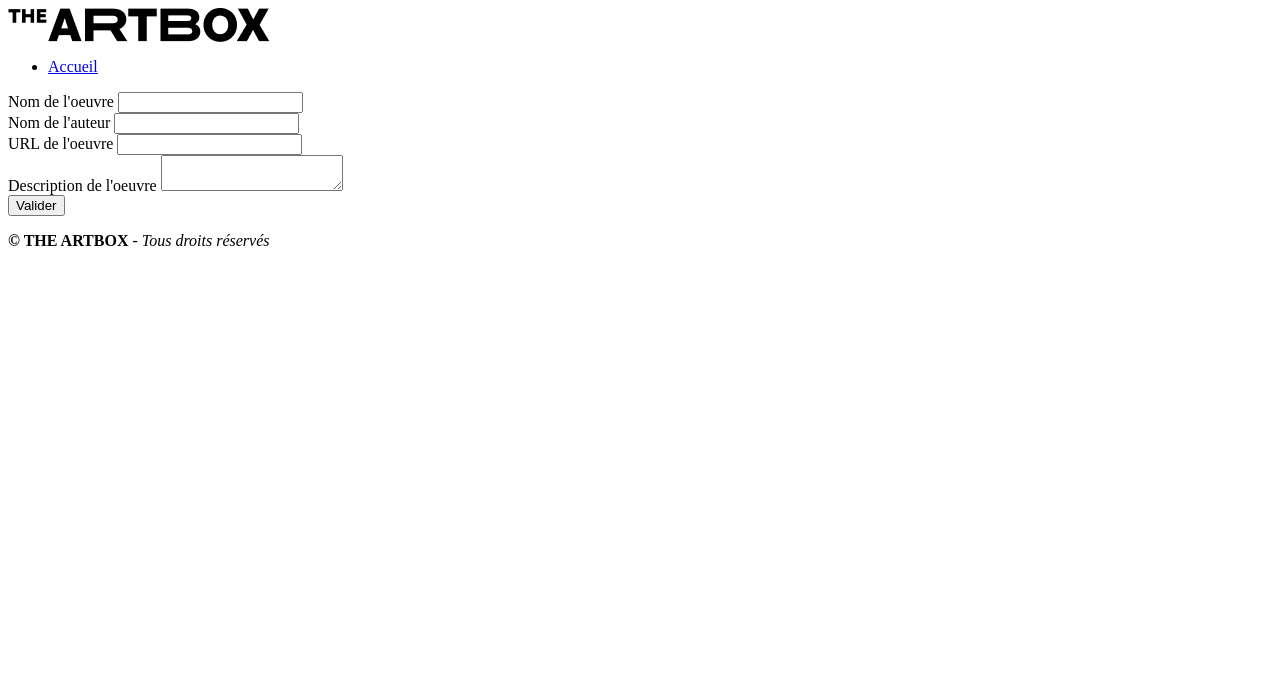
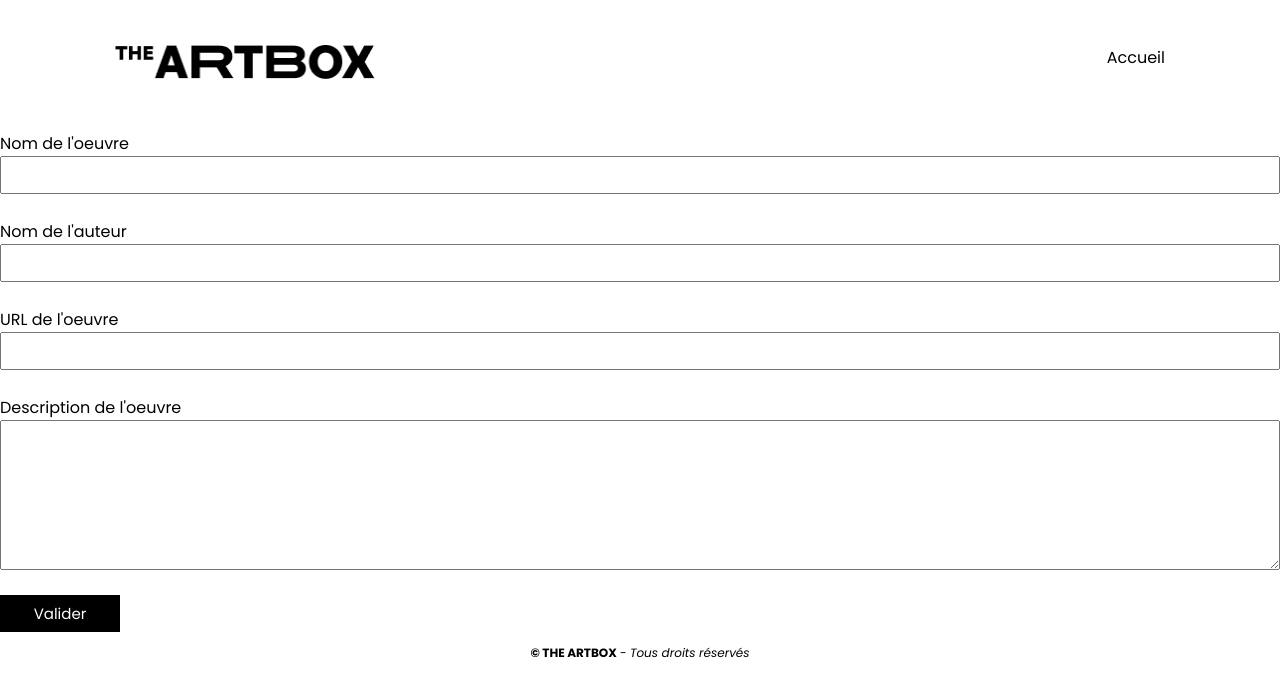
Before and after one commit to AlexGollion/OC_PHP_P4, a PHP site: page /ajouter.php in a window 1280 px wide. Shown: the top 697 px of the page. Run offline with PHP 8.4, Linux system fonts and the light colour scheme.

Commit message:
projet finit

```diff
--- a/The-Artbox/ajouter.php
+++ b/The-Artbox/ajouter.php
@@ -1,9 +1,21 @@
+<!doctype html>
+<html lang="fr">
+<head>
+    <meta charset="UTF-8">
+    <meta name="viewport"
+          content="width=device-width, initial-scale=1.0">
+    <meta http-equiv="X-UA-Compatible" content="ie=edge">
+    <link rel="stylesheet" href="css/style.css">
+    <title>The ArtBox</title>
+</head>
+<body>
+
     <?php require_once(__DIR__ . '/header.php'); ?>
 
     <form action="traitement.php" method="POST">
         <div class="champ-formulaire">
             <label>Nom de l'oeuvre</label>
-        <input type="text" name="oeuvre" id="oeuvre"></input>
+            <input type="text" name="titre" id="titre"></input>
         </div>
         <div class="champ-formulaire">
             <label>Nom de l'auteur</label>
@@ -22,3 +34,4 @@
     </form>
 
     <?php require_once(__DIR__ . '/footer.php'); ?>
+</body>
--- a/The-Artbox/css/style.css
+++ b/The-Artbox/css/style.css
@@ -98,6 +98,39 @@ footer {
     max-width: 470px;
 }
 
+.form {
+    max-width: 500px;
+    margin: auto;
+    display: flex;
+    flex-direction: column;
+    padding: 50px 10px;
+}
+
+.champ-formulaire {
+    display: flex;
+    flex-direction: column;
+    margin-bottom: 25px;
+}
+
+form input, form textarea {
+    padding: 7px;
+}
+
+form textarea {
+    height: 150px;
+}
+
+input[type="submit"] {
+    margin: auto;
+    color: white;
+    background: black;
+    border: none;
+    width: 120px;
+    font-family: 'Poppins', sans-serif;
+    font-size: 15px;
+    padding: 7px;
+}
+
 @media (max-width: 850px) {
     .oeuvre {
         width: 50%;
```
Also changed, not shown: The-Artbox/oeuvre.php (+16 -30 lines), The-Artbox/traitement.php (added, +30 -0 lines). Lines whose indentation alone changed are shown as unchanged.
